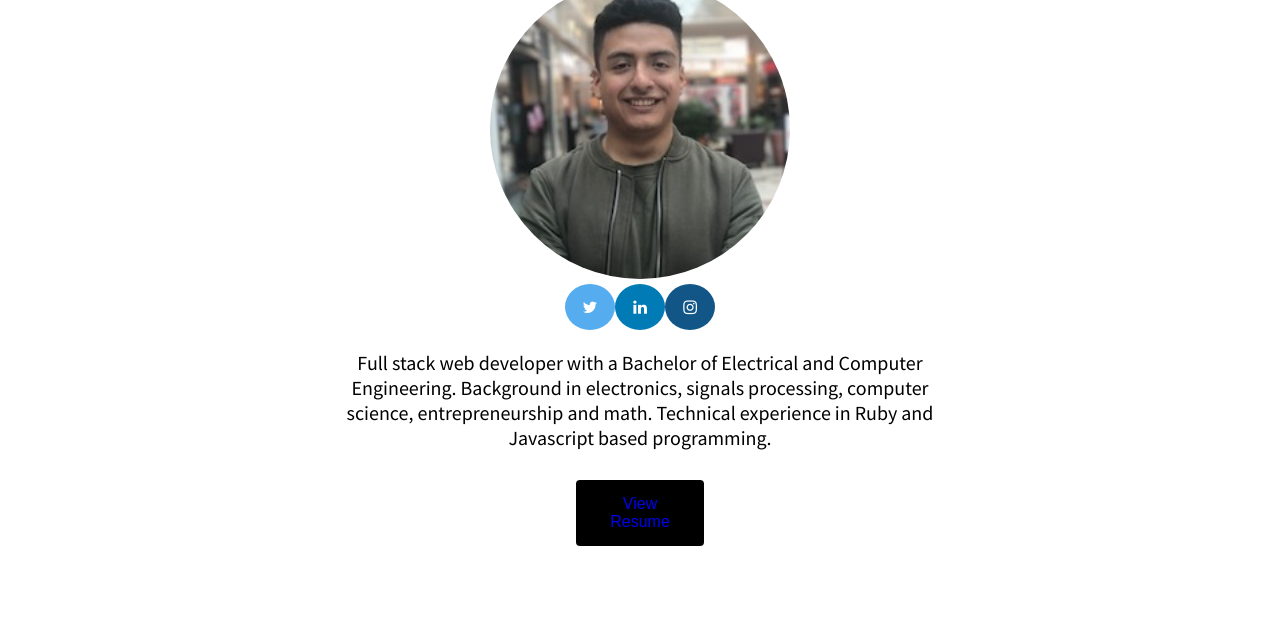
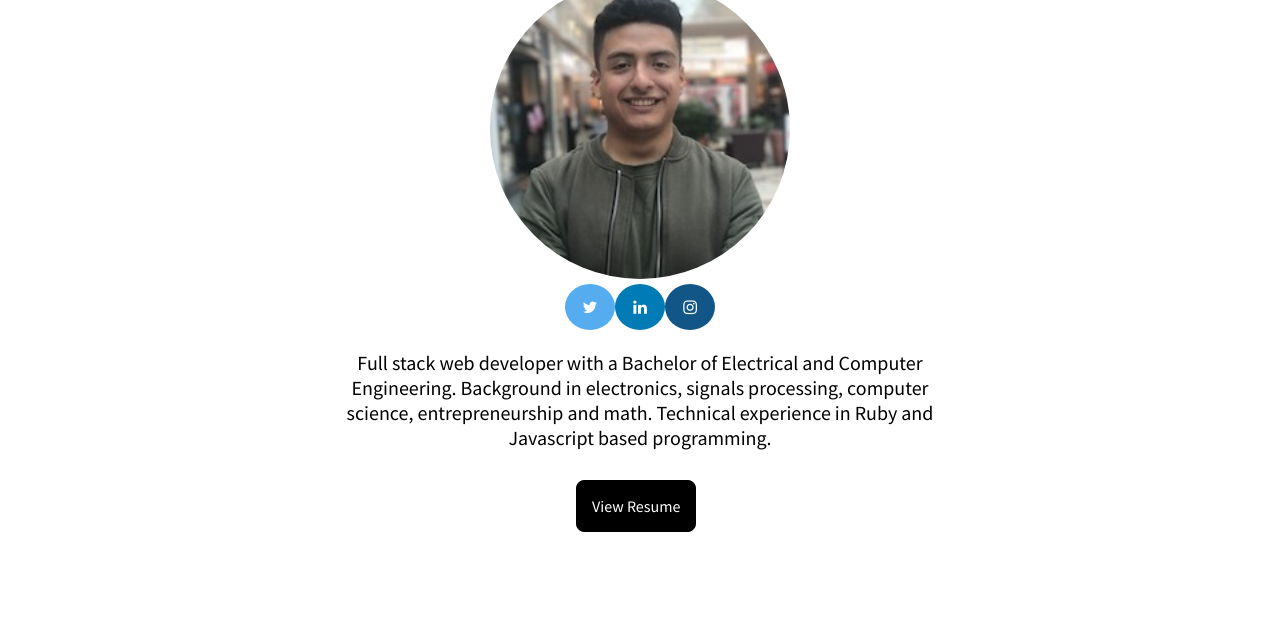
Before and after one commit to erickalexander/erickalexander.github.io, a plain HTML site: page index.html in a window 1280 px wide. Shown: the part 167-800 px from the top of the page. Drawn offline with nearby package versions, Linux system fonts and the light colour scheme.

Commit message:
fixed resume button html

```diff
--- a/css/styles.css
+++ b/css/styles.css
@@ -57,14 +57,14 @@ a{
 
 .resume-btn{
     background-color: black; /* Green */
-    border: none;
+    border: 1px solid black;
     color: white;
     padding: 15px;
     text-align: center;
     text-decoration: none;
     display: inline-block;
     font-size: 16px;
-    border-radius: 4px;
+    border-radius: 8px;
 }
 
 .skills{
--- a/index.html
+++ b/index.html
@@ -48,8 +48,7 @@
 
         <p class="intro">Full stack web developer with a Bachelor of Electrical and Computer Engineering. Background in electronics, signals processing, computer science, entrepreneurship and math. Technical experience in Ruby and Javascript based programming.</p>
         <div class="resume">
-          <button class="resume-btn" type="button" name="button"><a href="resume.pdf" target="_blank">View Resume</a></button>
-
+          <a class="resume-btn" href="resume.pdf" target="_blank">View Resume</a>
         </div>
 
        </div><!-- .container -->
```
